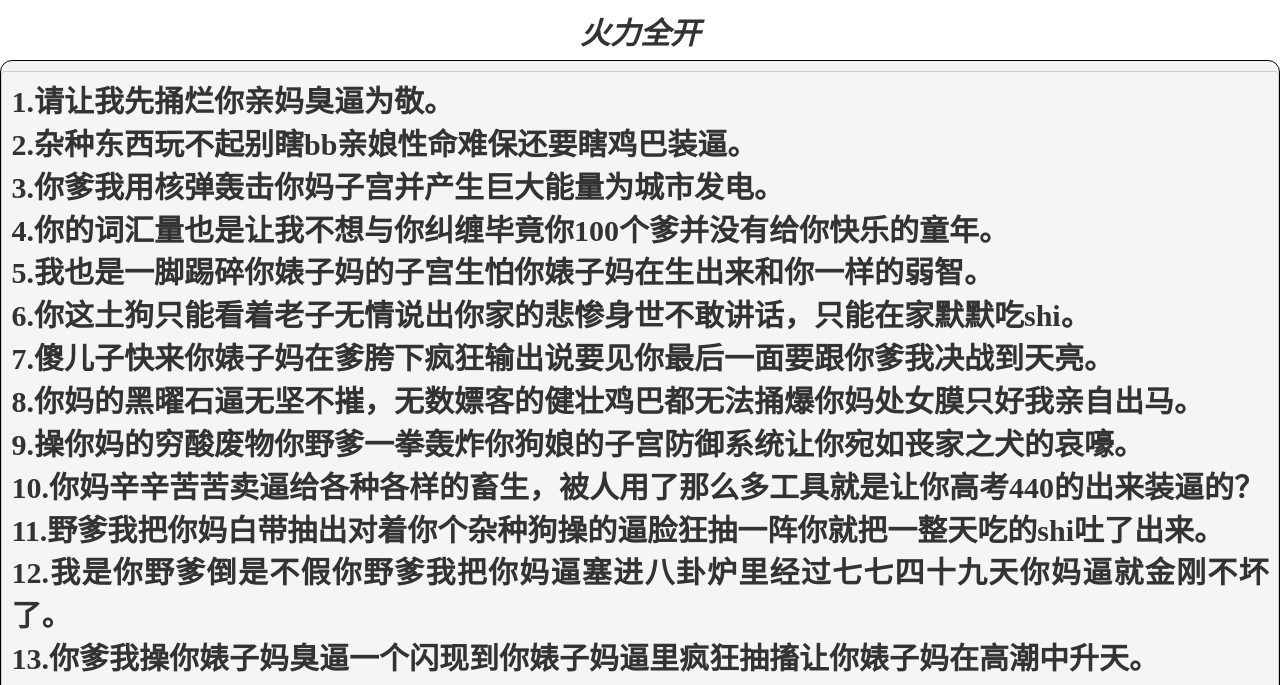
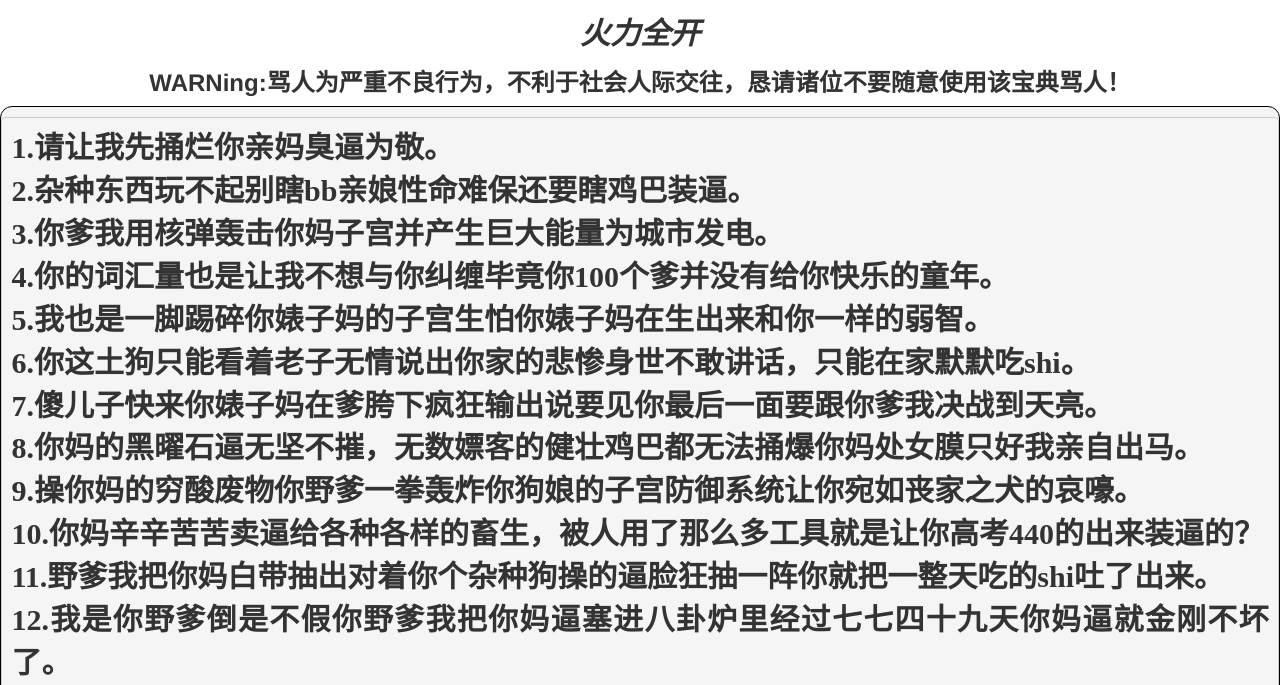
Before and after one commit to privantbox/textshow, a plain HTML site: page HTML/5.html in a window 1280 px wide. Shown: the part 115-800 px from the top of the page. Drawn offline with Linux system fonts and the light colour scheme.

Commit message:
Update 5.html

```diff
--- a/HTML/5.html
+++ b/HTML/5.html
@@ -41,6 +41,7 @@
 </nav>
 <h1 class="text-center"><strong>骂人宝典[祖安语录]</strong></h1>
 <h2 class="text-center"><strong><em>火力全开</em></strong></h2>
+<h3 class="text-center"><strong>WARNing:骂人为严重不良行为，不利于社会人际交往，恳请诸位不要随意使用该宝典骂人！</strong></h3>
 <div class="maintext">
 <p><pre class="text text-justify"><strong>1.请让我先捅烂你亲妈臭逼为敬。
 2.杂种东西玩不起别瞎bb亲娘性命难保还要瞎鸡巴装逼。
```
